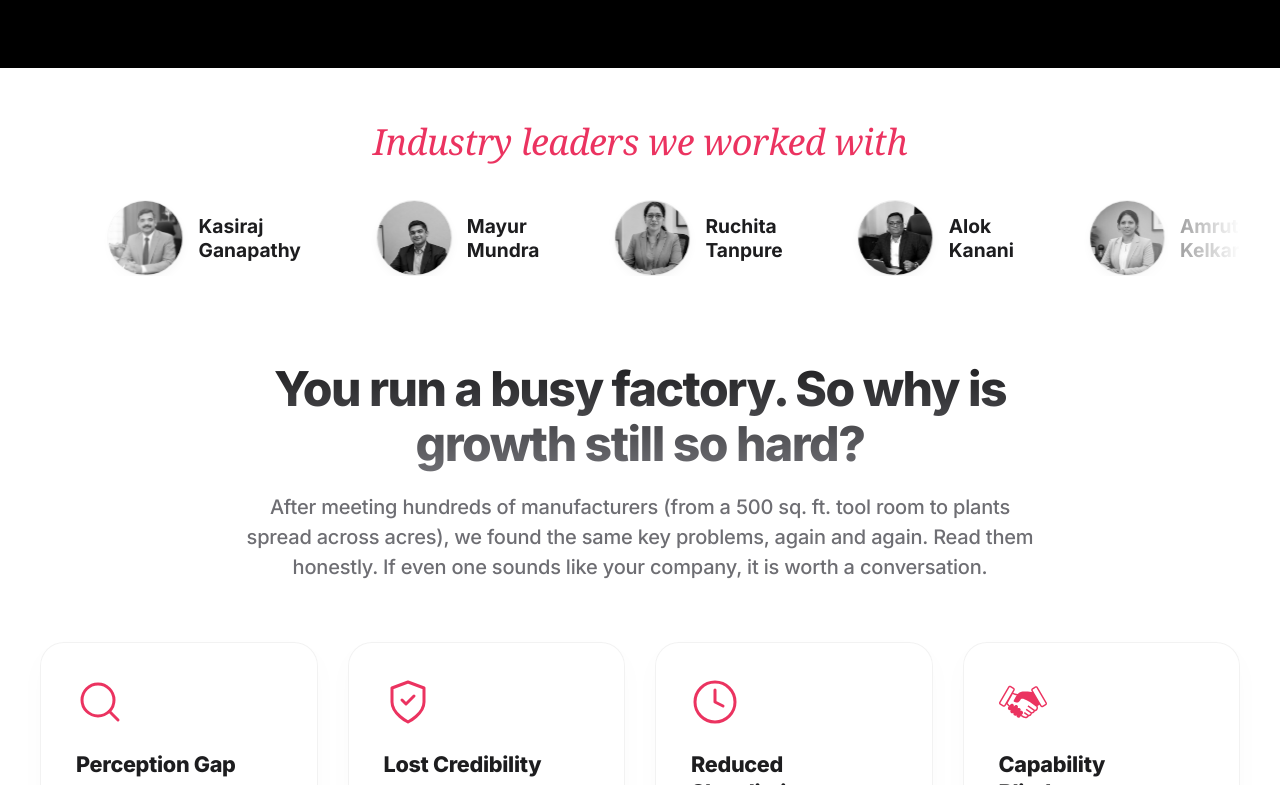
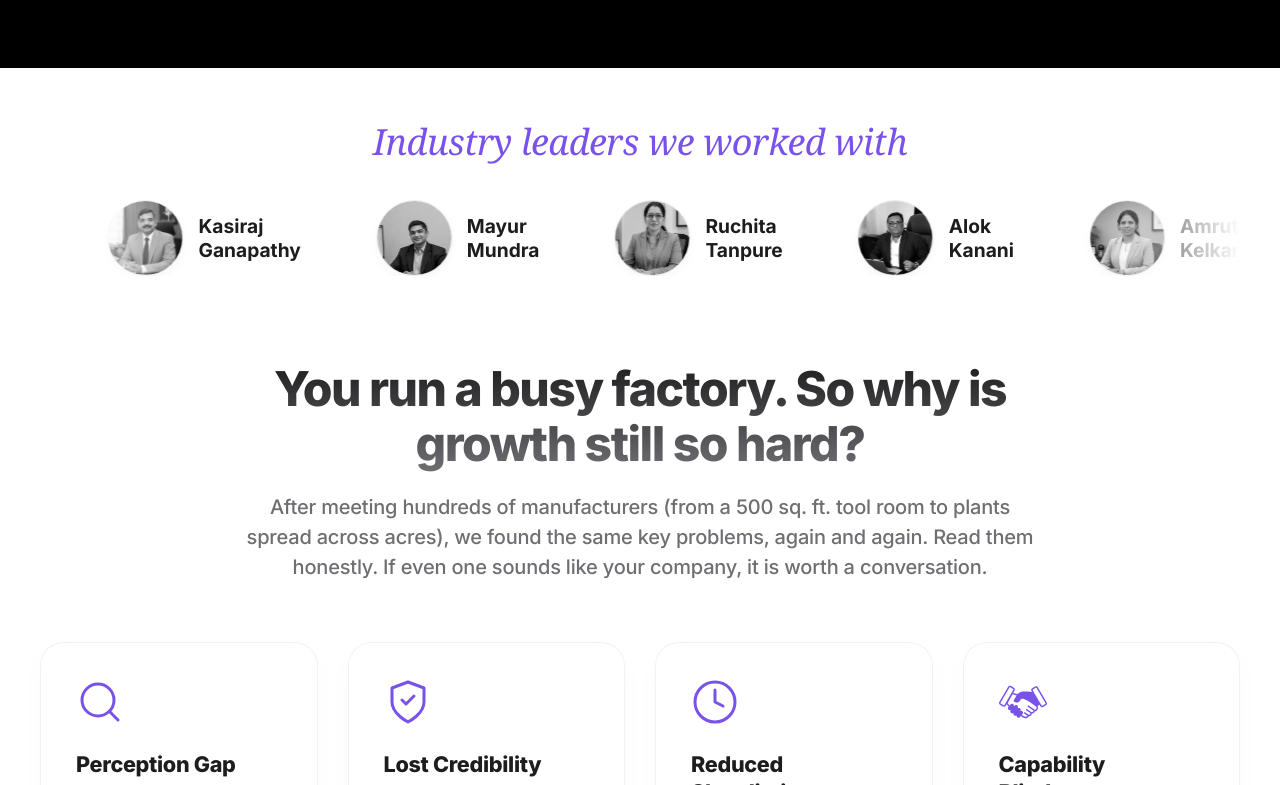
Before and after one commit to ajinkya-modse/communic8, a Next.js app: page / in a window 1280 px wide. Shown: the part 835-1620 px from the top of the page. Built offline with nearby package versions, Linux system fonts and the light colour scheme.

Commit message:
color changes

```diff
--- a/app/globals.css
+++ b/app/globals.css
@@ -2,20 +2,20 @@
 
 :root {
   /* Communic8 Logo Color Palette (Brighter, high-contrast, premium) */
-  --color-brand-blue: #007ebb;
+  --color-brand-blue: #0091ff;
   --color-brand-purple: #7952e9;
-  --color-brand-magenta: #eb3360;
-
-  --color-brand-blue-rgb: 0, 126, 187;
+  --color-brand-magenta: #7952e9;
+
+  --color-brand-blue-rgb: 0, 145, 255;
   --color-brand-purple-rgb: 121, 82, 233;
-  --color-brand-magenta-rgb: 235, 51, 96;
+  --color-brand-magenta-rgb: 121, 82, 233;
 
   /* Accent Color roles */
   --color-accent: var(--color-brand-magenta);
   --color-accent-rgb: var(--color-brand-magenta-rgb);
 
-  --color-accent-hover: #cf224c; /* Slightly deeper version for hover */
-  --color-accent-light: #ffd2dc; /* Cleaner pink tint */
+  --color-accent-hover: #603bca; /* Slightly deeper version for hover */
+  --color-accent-light: #e9e3fc; /* Cleaner pink tint */
 
   /* Brand Gradients */
   --gradient-brand: linear-gradient(135deg, var(--color-brand-blue), var(--color-brand-purple), var(--color-brand-magenta));
@@ -23,8 +23,8 @@
 
   /* Single Color Brand Gradients (Apple-style, optimized brightness) */
   /* 1. Brand Blue Gradients */
-  --gradient-blue-text: linear-gradient(135deg, #007ebb 0%, #59c2ff 100%);
-  --gradient-blue-btn: linear-gradient(180deg, #008be5 0%, #007ebb 100%);
+  --gradient-blue-text: linear-gradient(135deg, #0091ff 0%, #59c2ff 100%);
+  --gradient-blue-btn: linear-gradient(180deg, #008be5 0%, #0091ff 100%);
   --gradient-blue-btn-hover: linear-gradient(180deg, #009eff 0%, #008be5 100%);
 
   /* 2. Brand Purple Gradients */
@@ -33,9 +33,9 @@
   --gradient-purple-btn-hover: linear-gradient(180deg, #9d7cff 0%, #8c67ff 100%);
 
   /* 3. Brand Magenta Gradients */
-  --gradient-magenta-text: linear-gradient(135deg, #eb3360 0%, #ff668a 100%);
-  --gradient-magenta-btn: linear-gradient(180deg, #f54d76 0%, #eb3360 100%);
-  --gradient-magenta-btn-hover: linear-gradient(180deg, #ff6b8e 0%, #f03b66 100%);
+  --gradient-magenta-text: linear-gradient(135deg, #7952e9 0%, #ab8cff 100%);
+  --gradient-magenta-btn: linear-gradient(180deg, #8c67ff 0%, #7952e9 100%);
+  --gradient-magenta-btn-hover: linear-gradient(180deg, #9d7cff 0%, #6a44d7 100%);
 
   /* Typography */
   --font-family-base: var(--font-sans), -apple-system, BlinkMacSystemFont, "Segoe UI", Roboto, Helvetica, Arial, sans-serif;
@@ -194,8 +194,7 @@ a {
 }
 
 .btn-cta {
-  background: linear-gradient(to right, #007ebb 0%, #00d2ff 25%, #0055ff 50%, #00d2ff 75%, #007ebb 100%);
-  background-size: 200% auto;
+  background: var(--color-brand-blue);
   color: #ffffff;
   border: none;
   border-radius: 30px;
@@ -204,25 +203,22 @@ a {
   font-weight: 600;
   text-decoration: none;
   transition: all 0.3s cubic-bezier(0.25, 1, 0.5, 1);
-  animation: textShimmer 12s linear infinite;
 }
 
 .btn-cta:hover {
   transform: translateY(-1px);
-  box-shadow: 0 4px 20px rgba(0, 163, 255, 0.5);
-  filter: brightness(1.1);
+  box-shadow: 0 4px 20px rgba(0, 145, 255, 0.4);
+  filter: brightness(1.15);
 }
 
 .header.scrolled .btn-cta {
-  background: linear-gradient(to right, #007ebb 0%, #00d2ff 25%, #0055ff 50%, #00d2ff 75%, #007ebb 100%);
-  background-size: 200% auto;
-  color: #ffffff;
-  animation: textShimmer 12s linear infinite;
+  background: var(--color-brand-blue);
+  color: #ffffff;
 }
 
 .header.scrolled .btn-cta:hover {
-  box-shadow: 0 4px 20px rgba(0, 163, 255, 0.5);
-  filter: brightness(1.1);
+  box-shadow: 0 4px 20px rgba(0, 145, 255, 0.4);
+  filter: brightness(1.15);
 }
 
 /* Hamburger & Mobile Menu default styles */
@@ -702,12 +698,12 @@ a {
 .problem-card:hover {
   transform: translateY(-8px);
   box-shadow: 0 1px 0 rgba(255, 255, 255, 0.8) inset, 0 25px 50px rgba(0, 0, 0, 0.06);
-  border-color: rgba(235, 51, 96, 0.15);
+  border-color: rgba(121, 82, 233, 0.15);
 }
 
 .problem-icon-container {
   margin-bottom: 24px;
-  color: #eb3360;
+  color: #7952e9;
   display: flex;
   align-items: center;
   justify-content: center;
@@ -721,12 +717,12 @@ a {
 .problem-icon-svg {
   width: 48px;
   height: 48px;
-  stroke: #eb3360;
+  stroke: #7952e9;
 }
 
 .problem-icon-svg.fill-svg {
   stroke: none;
-  fill: #eb3360;
+  fill: #7952e9;
 }
 
 .problem-title {
@@ -784,7 +780,7 @@ a {
 
 .btn-problems-cta {
   display: inline-block;
-  background: linear-gradient(to right, #7952e9 0%, #eb3360 25%, #8c67ff 50%, #eb3360 75%, #7952e9 100%);
+  background: linear-gradient(to right, #7952e9 0%, #7952e9 25%, #8c67ff 50%, #7952e9 75%, #7952e9 100%);
   background-size: 200% auto;
   color: #ffffff;
   border-radius: 30px;
@@ -799,18 +795,21 @@ a {
 
 .btn-problems-cta:hover {
   transform: translateY(-2px);
-  box-shadow: 0 8px 24px rgba(235, 51, 96, 0.5);
+  box-shadow: 0 8px 24px rgba(121, 82, 233, 0.5);
   filter: brightness(1.1);
 }
 
 /* Playbook Section Styles */
 .playbook-section {
-  background: linear-gradient(-45deg, #f5f5f7, #ffd2dc, #e8f0fe, #eae4ff, #f5f5f7);
+  background: linear-gradient(-45deg, #f5f5f7, #e9e3fc, #e8f0fe, #eae4ff, #f5f5f7);
   background-size: 400% 400%;
   animation: gradientShift 18s ease infinite;
   padding: 85px 0;
   position: relative;
   overflow: hidden;
+  --color-accent: var(--color-brand-blue);
+  --color-accent-rgb: var(--color-brand-blue-rgb);
+  --color-brand-magenta: var(--color-brand-blue);
 }
 
 .playbook-blur-orb {
@@ -1125,7 +1124,7 @@ a {
   line-height: 1;
   margin-bottom: 16px;
   letter-spacing: -2px;
-  background: linear-gradient(135deg, #7952e9 0%, #eb3360 100%);
+  background: linear-gradient(135deg, #7952e9 0%, #7952e9 100%);
   -webkit-background-clip: text;
   -webkit-text-fill-color: transparent;
   background-clip: text;
@@ -1155,7 +1154,7 @@ a {
 }
 
 .bio-section {
-  background: linear-gradient(-45deg, #f5f5f7, #ffd2dc, #e8f0fe, #eae4ff, #f5f5f7);
+  background: linear-gradient(-45deg, #f5f5f7, #e9e3fc, #e8f0fe, #eae4ff, #f5f5f7);
   background-size: 400% 400%;
   animation: gradientShift 18s ease infinite;
   padding: 85px 24px;
@@ -1230,7 +1229,7 @@ a {
   font-size: 1.25rem;
   margin-bottom: 24px;
   font-weight: 700;
-  background: linear-gradient(135deg, #007ebb 0%, #00d2ff 100%);
+  background: linear-gradient(135deg, #0091ff 0%, #00d2ff 100%);
   -webkit-background-clip: text;
   -webkit-text-fill-color: transparent;
   background-clip: text;
@@ -1251,8 +1250,7 @@ a {
 .btn-consultation {
   display: inline-block;
   align-self: center;
-  background: linear-gradient(to right, #007ebb 0%, #00d2ff 25%, #0055ff 50%, #00d2ff 75%, #007ebb 100%);
-  background-size: 200% auto;
+  background: var(--color-brand-blue);
   color: #ffffff;
   border: none;
   border-radius: 30px;
@@ -1261,15 +1259,14 @@ a {
   font-weight: 600;
   text-decoration: none;
   transition: all 0.3s cubic-bezier(0.16, 1, 0.3, 1);
-  box-shadow: 0 4px 15px rgba(0, 163, 255, 0.3);
-  animation: textShimmer 12s linear infinite;
+  box-shadow: 0 4px 15px rgba(0, 145, 255, 0.3);
   letter-spacing: -0.2px;
 }
 
 .btn-consultation:hover {
   transform: translateY(-2px);
-  box-shadow: 0 8px 24px rgba(0, 163, 255, 0.5);
-  filter: brightness(1.1);
+  box-shadow: 0 8px 24px rgba(0, 145, 255, 0.45);
+  filter: brightness(1.15);
 }
 
 .bio-outro {
@@ -1405,7 +1402,7 @@ a {
   transform: translateY(-6px);
   box-shadow: 0 10px 30px rgba(0, 0, 0, 0.05);
   background: rgba(255, 255, 255, 0.95);
-  border-color: rgba(235, 51, 96, 0.2);
+  border-color: rgba(121, 82, 233, 0.2);
 }
 
 .supporter-img-container {
@@ -1420,7 +1417,7 @@ a {
 }
 
 .supporter-card:hover .supporter-img-container {
-  border-color: #eb3360;
+  border-color: #7952e9;
   transform: scale(1.03);
 }
 
@@ -1441,7 +1438,7 @@ a {
 .supporter-title {
   font-size: 0.85rem;
   font-weight: 500;
-  color: #eb3360;
+  color: #7952e9;
   margin: 0;
 }
 
@@ -1599,8 +1596,7 @@ a {
   }
   .mobile-btn-cta {
     display: block;
-    background: linear-gradient(to right, #007ebb 0%, #00d2ff 25%, #0055ff 50%, #00d2ff 75%, #007ebb 100%);
-    background-size: 200% auto;
+    background: var(--color-brand-blue);
     color: #ffffff;
     border: none;
     border-radius: 30px;
@@ -1611,17 +1607,17 @@ a {
     margin-top: 12px;
     text-decoration: none;
     transition: all 0.3s cubic-bezier(0.25, 1, 0.5, 1);
-    animation: textShimmer 12s linear infinite;
   }
   .mobile-btn-cta:hover {
-    filter: brightness(1.1);
+    filter: brightness(1.15);
+    box-shadow: 0 4px 15px rgba(0, 145, 255, 0.35);
   }
   .header.scrolled .mobile-btn-cta {
-    background: linear-gradient(to right, #007ebb 0%, #00d2ff 25%, #0055ff 50%, #00d2ff 75%, #007ebb 100%);
-    background-size: 200% auto;
+    background: var(--color-brand-blue);
   }
   .header.scrolled .mobile-btn-cta:hover {
-    filter: brightness(1.1);
+    filter: brightness(1.15);
+    box-shadow: 0 4px 15px rgba(0, 145, 255, 0.35);
   }
   .hero-title {
     font-size: 2.8rem;
@@ -1747,6 +1743,9 @@ a {
   position: relative;
   overflow: hidden;
   color: #ffffff;
+  --color-accent: var(--color-brand-blue);
+  --color-accent-rgb: var(--color-brand-blue-rgb);
+  --color-accent-light: #59c2ff;
 }
 
 .system-container {
@@ -1901,17 +1900,17 @@ a {
 }
 
 .roadmap-item:hover .roadmap-card {
-  border-color: rgba(235, 51, 96, 0.3);
+  border-color: rgba(var(--color-accent-rgb), 0.3);
   transform: translateY(-8px);
-  box-shadow: 0 1px 0 rgba(255, 255, 255, 0.15) inset, 0 25px 50px rgba(0, 0, 0, 0.6), 0 0 25px rgba(235, 51, 96, 0.1);
+  box-shadow: 0 1px 0 rgba(255, 255, 255, 0.15) inset, 0 25px 50px rgba(0, 0, 0, 0.6), 0 0 25px rgba(var(--color-accent-rgb), 0.1);
   background: rgba(26, 26, 31, 0.85);
 }
 
 .roadmap-pillar {
   font-size: 0.7rem;
   font-weight: 700;
-  color: #eb3360;
-  background: rgba(235, 51, 96, 0.1);
+  color: var(--color-accent);
+  background: rgba(var(--color-accent-rgb), 0.1);
   padding: 4px 10px;
   border-radius: 12px;
   display: inline-block;
@@ -2145,8 +2144,8 @@ html.lenis body {
 }
 
 .service-badge-retainer {
-  background: rgba(235, 51, 96, 0.08);
-  color: #eb3360;
+  background: rgba(121, 82, 233, 0.08);
+  color: #7952e9;
 }
 
 .service-badge-premium {
@@ -2238,20 +2237,20 @@ html.lenis body {
 
 /* Recommended Highlight Styling */
 .service-card.recommended {
-  border: 1px solid rgba(235, 51, 96, 0.25);
+  border: 1px solid rgba(121, 82, 233, 0.25);
   background: rgba(255, 255, 255, 0.85);
-  box-shadow: 0 1px 0 rgba(255, 255, 255, 0.8) inset, 0 20px 50px rgba(235, 51, 96, 0.06);
+  box-shadow: 0 1px 0 rgba(255, 255, 255, 0.8) inset, 0 20px 50px rgba(121, 82, 233, 0.06);
 }
 
 .service-card.recommended:hover {
-  box-shadow: 0 1px 0 rgba(255, 255, 255, 0.8) inset, 0 30px 60px rgba(235, 51, 96, 0.12);
+  box-shadow: 0 1px 0 rgba(255, 255, 255, 0.8) inset, 0 30px 60px rgba(121, 82, 233, 0.12);
 }
 
 .recommended-badge {
   position: absolute;
   top: -12px;
   left: 30px;
-  background: #eb3360;
+  background: #7952e9;
   color: #ffffff;
   font-size: 0.7rem;
   font-weight: 700;
@@ -2259,19 +2258,19 @@ html.lenis body {
   letter-spacing: 1px;
   padding: 4px 14px;
   border-radius: 20px;
-  box-shadow: 0 4px 10px rgba(235, 51, 96, 0.25);
+  box-shadow: 0 4px 10px rgba(121, 82, 233, 0.25);
 }
 
 .btn-service.btn-recommended {
-  background: #eb3360;
-  color: #ffffff;
-  box-shadow: 0 4px 12px rgba(235, 51, 96, 0.2);
+  background: #7952e9;
+  color: #ffffff;
+  box-shadow: 0 4px 12px rgba(121, 82, 233, 0.2);
 }
 
 .btn-service.btn-recommended:hover {
-  background: #cf224c;
-  color: #ffffff;
-  box-shadow: 0 8px 20px rgba(235, 51, 96, 0.35);
+  background: #603bca;
+  color: #ffffff;
+  box-shadow: 0 8px 20px rgba(121, 82, 233, 0.35);
   transform: translateY(-1px);
 }
 
@@ -2313,6 +2312,9 @@ html.lenis body {
   padding: 50px 24px;
   position: relative;
   overflow: hidden;
+  --color-accent: var(--color-brand-blue);
+  --color-accent-rgb: var(--color-brand-blue-rgb);
+  --color-accent-light: #59c2ff;
 }
 
 /* Subtle background grid pattern overlay for the assessment section */
@@ -2336,7 +2338,7 @@ html.lenis body {
   position: absolute;
   width: 700px;
   height: 700px;
-  background: radial-gradient(circle, rgba(199, 42, 84, 0.12) 0%, transparent 70%);
+  background: radial-gradient(circle, rgba(var(--color-accent-rgb), 0.12) 0%, transparent 70%);
   top: 50%;
   left: 50%;
   transform: translate(-50%, -50%);
@@ -2442,7 +2444,7 @@ html.lenis body {
 }
 
 .apple-progress-bar.completed {
-  background: rgba(199, 42, 84, 0.6);
+  background: rgba(var(--color-accent-rgb), 0.6);
 }
 
 .apple-progress-header {
@@ -2452,7 +2454,7 @@ html.lenis body {
 .apple-step-tag {
   font-size: 0.78rem;
   font-weight: 700;
-  color: #eb3360;
+  color: var(--color-accent);
   text-transform: uppercase;
   letter-spacing: 1.5px;
 }
@@ -2523,7 +2525,7 @@ html.lenis body {
 .question-index {
   font-size: 0.95rem;
   font-weight: 700;
-  color: rgba(235, 51, 96, 0.7);
+  color: rgba(var(--color-accent-rgb), 0.7);
   line-height: 1.4;
   letter-spacing: -0.3px;
 }
@@ -2546,31 +2548,31 @@ html.lenis body {
 @property --slider-color-1 {
   syntax: '<color>';
   inherits: false;
-  initial-value: #007ebb;
+  initial-value: #0091ff;
 }
 
 @property --slider-color-2 {
   syntax: '<color>';
   inherits: false;
-  initial-value: #7952e9;
+  initial-value: #0055ff;
 }
 
 @keyframes sliderColorCycle {
   0% {
-    --slider-color-1: #007ebb;
-    --slider-color-2: #7952e9;
+    --slider-color-1: #0091ff;
+    --slider-color-2: #0055ff;
   }
   33% {
-    --slider-color-1: #7952e9;
-    --slider-color-2: #eb3360;
+    --slider-color-1: #0055ff;
+    --slider-color-2: #0055ff;
   }
   66% {
-    --slider-color-1: #eb3360;
-    --slider-color-2: #007ebb;
+    --slider-color-1: #0055ff;
+    --slider-color-2: #0091ff;
   }
   100% {
-    --slider-color-1: #007ebb;
-    --slider-color-2: #7952e9;
+    --slider-color-1: #0091ff;
+    --slider-color-2: #0055ff;
   }
 }
 
@@ -2661,9 +2663,9 @@ html.lenis body {
 .slider-score-val {
   font-size: 1rem;
   font-weight: 700;
-  color: #eb3360;
+  color: var(--color-accent);
   margin-right: 1px;
-  text-shadow: 0 0 8px rgba(235, 51, 96, 0.25);
+  text-shadow: 0 0 8px rgba(var(--color-accent-rgb), 0.25);
 }
 
 @keyframes scorePulse {
@@ -2673,12 +2675,12 @@ html.lenis body {
   }
   50% {
     transform: scale(1.25);
-    color: #eb3360;
-    text-shadow: 0 0 12px rgba(235, 51, 96, 0.5);
+    color: var(--color-accent);
+    text-shadow: 0 0 12px rgba(var(--color-accent-rgb), 0.5);
   }
   100% {
     transform: scale(1);
-    color: #eb3360;
+    color: var(--color-accent);
   }
 }
 
@@ -3388,7 +3390,7 @@ html.lenis body {
 }
 
 .btn-dashboard-cta-call {
-  background: linear-gradient(to right, #7952e9 0%, #eb3360 25%, #8c67ff 50%, #eb3360 75%, #7952e9 100%);
+  background: linear-gradient(to right, #7952e9 0%, #7952e9 25%, #8c67ff 50%, #7952e9 75%, #7952e9 100%);
   background-size: 200% auto;
   color: #ffffff;
   border: none;
@@ -3407,7 +3409,7 @@ html.lenis body {
 
 .btn-dashboard-cta-call:hover {
   transform: translateY(-1px);
-  box-shadow: 0 10px 25px rgba(235, 51, 96, 0.4);
+  box-shadow: 0 10px 25px rgba(121, 82, 233, 0.4);
   filter: brightness(1.1);
 }
 
```
